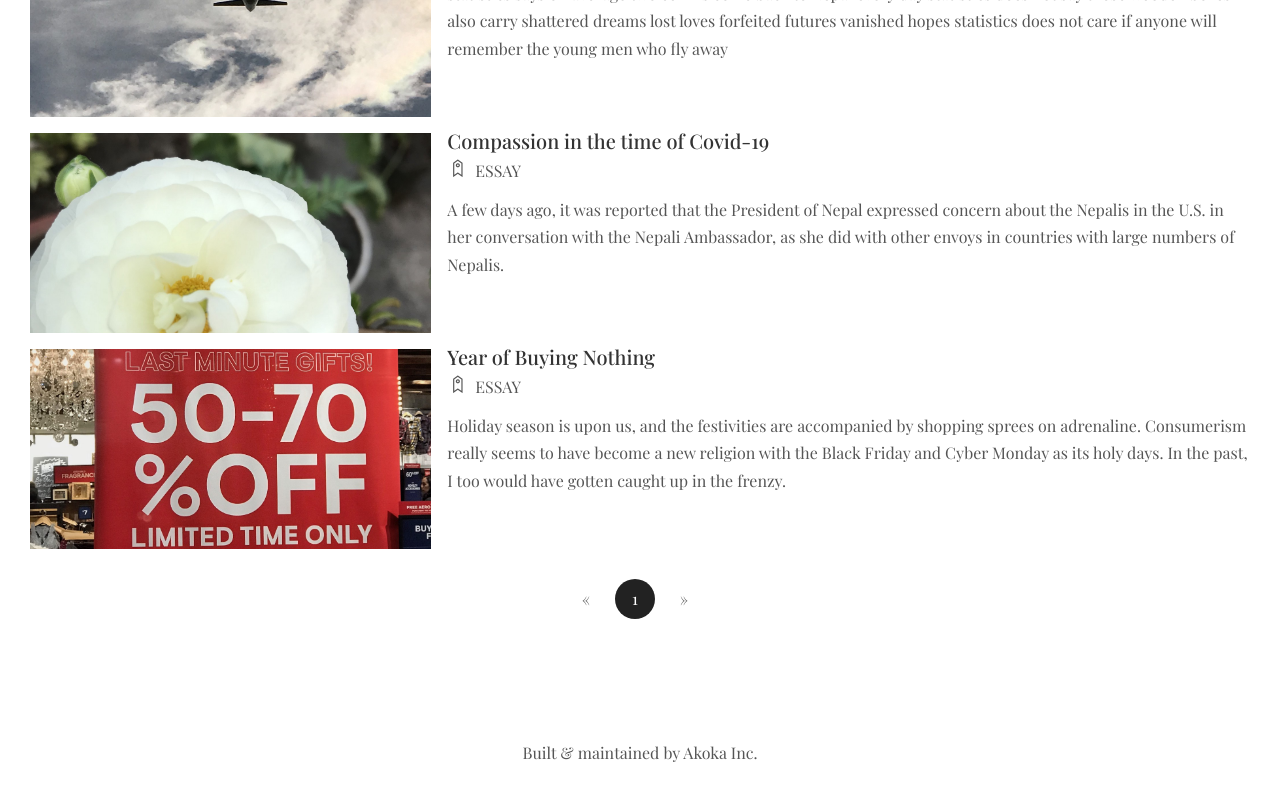
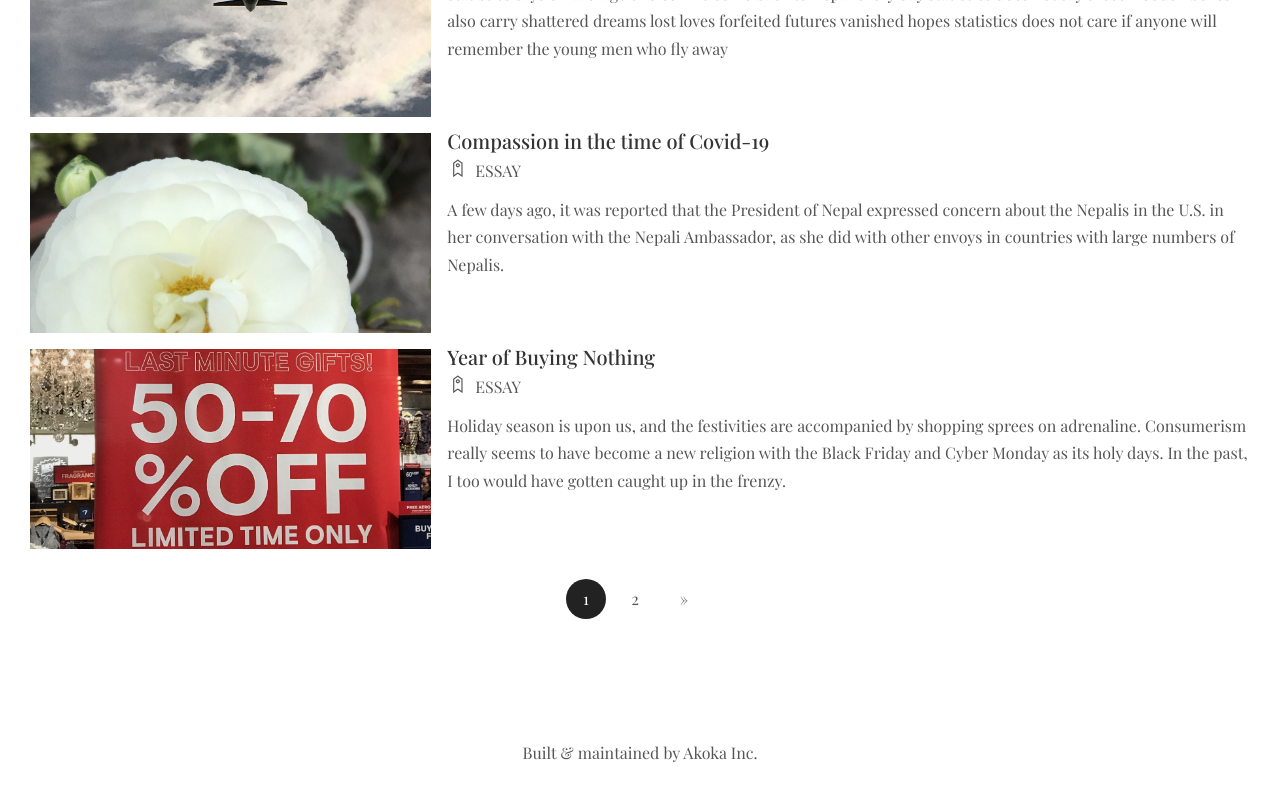
Before and after one commit to rushilshakya/lunaranjit-v2, a Next.js app: page / in a window 1280 px wide. Shown: the part 2165-2965 px from the top of the page. Built offline with nearby package versions, Linux system fonts and the light colour scheme.

Commit message:
feat: complete pagination

```diff
--- a/components/ListPosts.js
+++ b/components/ListPosts.js
@@ -2,7 +2,7 @@ import { PostCardArticle } from "./PostCardArticle";
 import { HeroPost } from "./HeroPost";
 import { Pagination } from "./Pagination";
 
-export const ListPosts = ({ posts, pinnedPost, page }) => {
+export const ListPosts = ({ posts, pinnedPost, currentPage, totalPages }) => {
   return (
     <section className="section pt-0">
       <div className="container-fluid">
@@ -15,7 +15,7 @@ export const ListPosts = ({ posts, pinnedPost, page }) => {
               ))}
             </div>
           )}
-          <Pagination page={page} />
+          <Pagination currentPage={currentPage} totalPages={totalPages} />
         </div>
       </div>
     </section>
--- a/components/Pagination.js
+++ b/components/Pagination.js
@@ -1,24 +1,35 @@
 import Link from "next/link";
 
-export const Pagination = ({ page }) => {
+export const Pagination = ({ currentPage, totalPages }) => {
+  const pages = Array.from({ length: totalPages }, (_, i) => i + 1);
   return (
     <div className="col-12">
       <ul className="pagination justify-content-center">
+        {currentPage != "1" && (
           <li className="page-item">
-          <Link href="{{ $paginator.Prev.URL }}" className="page-link">
+            <Link href="/" className="page-link">
               &laquo;
             </Link>
           </li>
-        <li className="page-item{{ if eq . $paginator }} page-item active {{ end }}">
-          <Link href="{{ .URL }}" className="page-link">
+        )}
+        {pages.length > 0 &&
+          pages.map((page) => (
+            <li
+              className={`page-item ${currentPage == page && "active"}`}
+              key={page}
+            >
+              <Link href={`/page/${page}`} className="page-link">
                 {page}
               </Link>
             </li>
+          ))}
+        {currentPage != totalPages && (
           <li className="page-item">
-          <Link href="{{ $paginator.Next.URL }}" className="page-link">
+            <Link href={`/page/${totalPages}`} className="page-link">
               &raquo;
             </Link>
           </li>
+        )}
       </ul>
     </div>
   );
--- a/pages/index.js
+++ b/pages/index.js
@@ -1,24 +1,31 @@
 import { Layout } from "@/components/Layout";
 import { ListPosts } from "@/components/ListPosts";
-import { getSortedData } from "@/lib/getData";
+import { getSortedData, getTotalPages } from "@/lib/getData";
 
 export async function getStaticProps() {
   const allPosts = getSortedData("posts");
   const pinnedPost = allPosts.find((x) => x.pinned === true);
   const remainingPosts = allPosts.filter((x) => x.id !== pinnedPost.id);
+  const totalPages = getTotalPages("posts");
 
   return {
     props: {
       remainingPosts,
       pinnedPost,
+      totalPages,
     },
   };
 }
 
-export default function Home({ remainingPosts, pinnedPost }) {
+export default function Home({ remainingPosts, pinnedPost, totalPages }) {
   return (
     <Layout>
-      <ListPosts posts={remainingPosts} pinnedPost={pinnedPost} page={"1"} />
+      <ListPosts
+        posts={remainingPosts}
+        pinnedPost={pinnedPost}
+        currentPage={"1"}
+        totalPages={totalPages}
+      />
     </Layout>
   );
 }
```
Also changed, not shown: pages/page/[slug].js (+11 -5 lines), lib/getData.js. Lines whose indentation alone changed are shown as unchanged.
